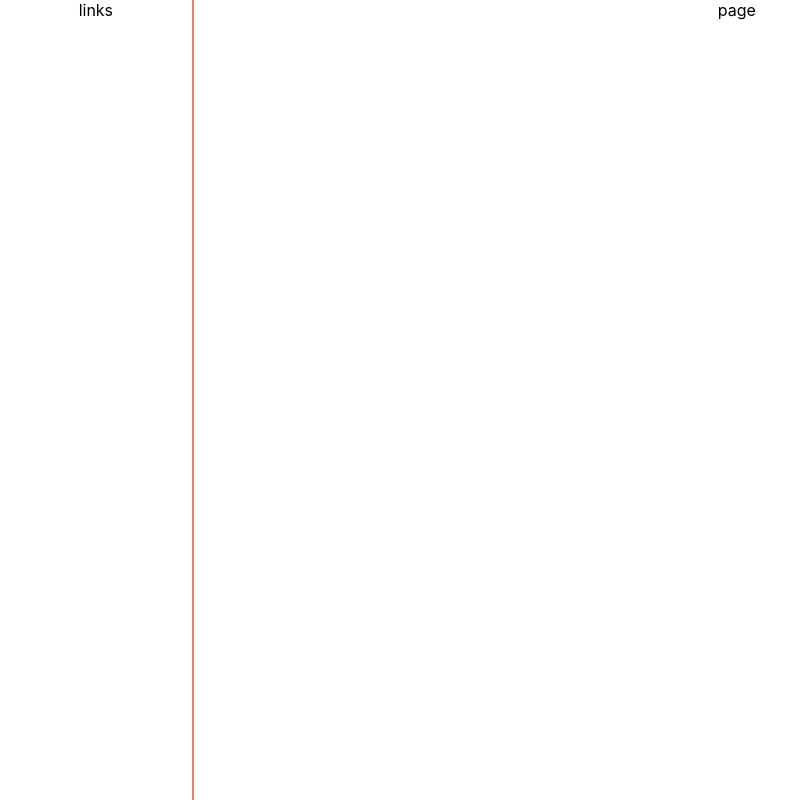
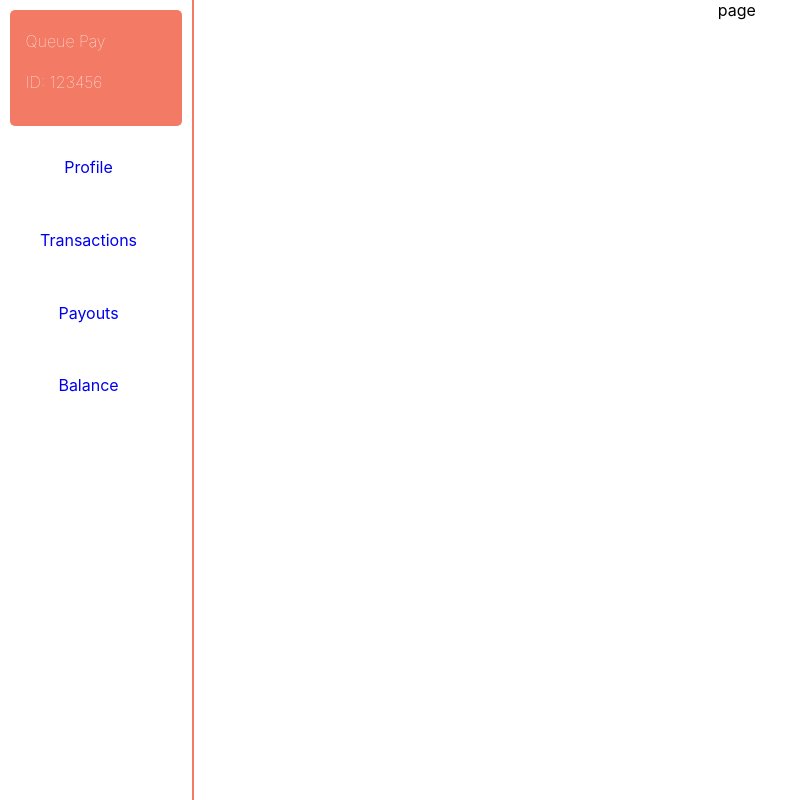
Before and after one commit to unclejide1/QueuePay-Client, a React (Create React App) app: page /dashboard in a window 1280 px wide. Shown: the whole page, without its empty margins (0-808 px from the left). Built offline with nearby package versions, Linux system fonts and the light colour scheme.

Commit message:
create merchant dashboard link layout

```diff
--- a/src/components/dashboard/DashBoard.js
+++ b/src/components/dashboard/DashBoard.js
@@ -1,11 +1,12 @@
 import React from 'react';
+import DashBoardLink from "../dashboard/DashboardLink";
 import {DashboardDiv} from '../styled-components'
 
 const DashBoard = () => {
     return (
         <DashboardDiv>
             <div className ="profile">
-            links
+            <DashBoardLink />
             </div>
             <div className = "pages">
             page
--- /dev/null
+++ b/src/components/dashboard/DashboardLink.js
@@ -0,0 +1,29 @@
+import React from 'react';
+import {DashboardLink} from '../styled-components';
+import {NavLink} from 'react-router-dom';
+
+const DashBoard = () => {
+    return (
+        <DashboardLink>
+            <div className="container">
+                <div className="links">
+                    <div className="link-head">
+                        <h4>Queue Pay</h4>
+                        <h4>ID: 123456</h4>
+
+                    </div>
+                    <div className="link-body">
+                    <ul className ="services">
+                        <NavLink exact to="/" className= "main-nav" activeClassName="selected"><li>Profile</li></NavLink>
+                        <NavLink exact to="/about" className= "main-nav" activeClassName="selected"><li>Transactions</li></NavLink>
+                        <NavLink exact to = "/contact" className= "main-nav" activeClassName="selected"><li>Payouts</li></NavLink>
+                        <NavLink exact to = "/services" className= "main-nav" activeClassName="selected"><li>Balance</li></NavLink>
+                    </ul>
+                    </div>
+                </div>
+            </div>
+        </DashboardLink>
+    );
+};
+
+export default DashBoard;
--- a/src/components/styled-components.js
+++ b/src/components/styled-components.js
@@ -223,7 +223,6 @@ a{
 export const DashboardDiv = styled.div`
 display: flex;
 height: 100vh;
-// min-width: 80px ;
 width: 100%;
 .profile{
   width: 15%;
@@ -235,3 +234,57 @@ width: 100%;
   background-color: #ffff;
 }
 `
+
+export const DashboardLink = styled.div`
+color: white;
+
+ul li{
+  margin-bottom: 10px;
+  list-style: none;
+}
+
+.links{
+  display: flex;
+  flex-direction: column;
+  height: 100vh;
+  justify-content: center;
+  // padding-left: 10px;
+}
+.link-head{
+  height: 15%;
+  border-radius: 5px;
+  margin: 5%;
+  text-align: center;
+  background-color: #f37b65;
+  // border-radius: 5px;
+  color: #ffffff;
+  text-align: left;
+}
+
+h4{
+  font-weight: lighter;
+  padding-left: 1rem;
+}
+
+li{
+  height: 10%;
+}
+
+a{
+  text-decoration: none;
+}
+
+
+a:hover{
+  color: #f37b65;
+  padding: 10px;
+}
+
+.link-body{
+  display: flex;
+  height: 85%;
+  margin-top: 3%;
+  background-color: white;
+  width: 95%;
+}
+`
```
